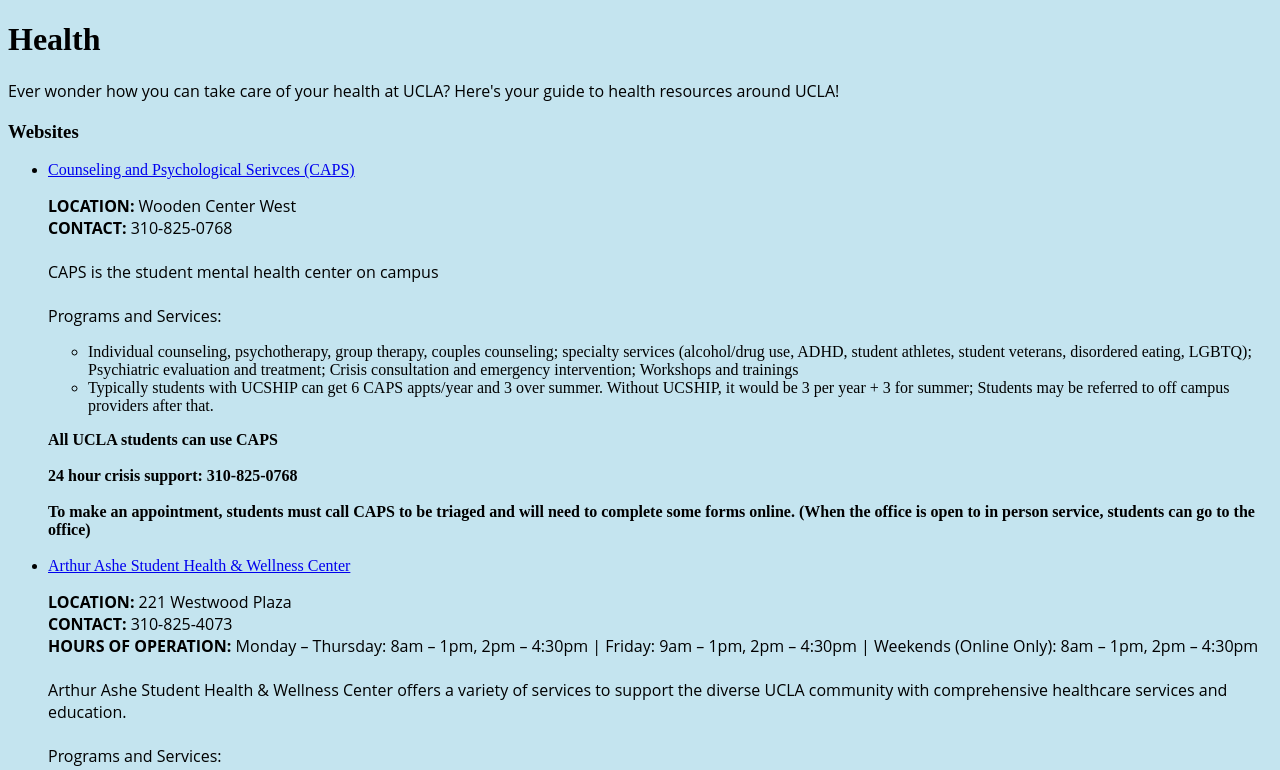
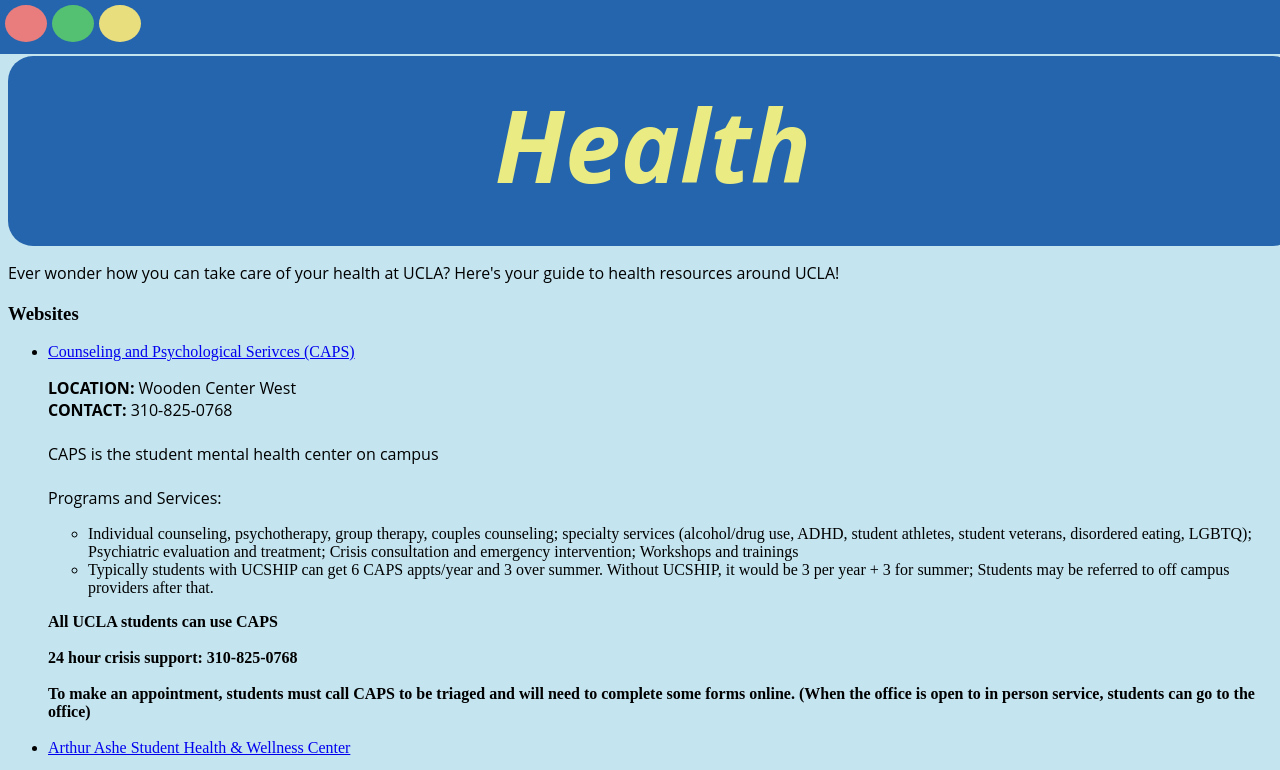
Before and after one commit to kmpablo/UCLA-Survival-Guide, a plain HTML site: page Health.html in a window 1280 px wide. Shown: the top 770 px of the page. Drawn offline with Linux system fonts and the light colour scheme.

Commit message:
Update Health.html

```diff
--- a/Health.html
+++ b/Health.html
@@ -3,9 +3,22 @@
     <head>
         <title> Health </title>
         <link rel="stylesheet" href="Health.css" />
+        <link rel = "stylesheet" href = "Financial.css">
+        <link rel="preconnect" href="https://fonts.gstatic.com">
     </head>
     <body>
-       <h1>Health</h1>
+
+        <div class= "outer">
+            <div id="rectangle1">
+              <div class="container">
+                  <div id="ellipse1"></div>
+                  <div id="ellipse2"></div>
+                  <div id="ellipse3"></div>
+              </div>
+              </div>
+
+
+       <div class ="title">Health</div>
        <p>Ever wonder how you can take care of your health at UCLA?
            Here's your guide to health resources around UCLA!
        </p>
```
